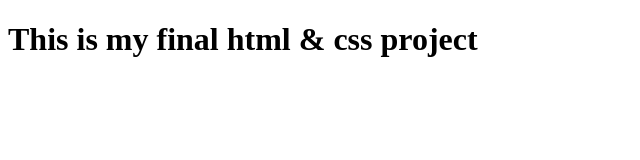
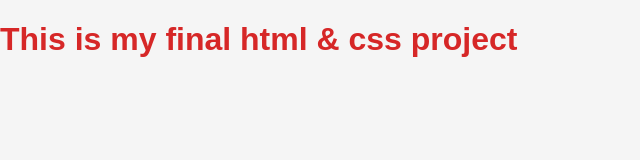
Before and after one commit to Mirel95/colt-steele-html-css-final, a plain HTML site: page index.html in a window 1280 px wide. Shown: the whole page, without its empty margins (0-640 px from the left). Drawn offline with Linux system fonts and the light colour scheme.

Commit message:
Add CSS file and link stylesheet in HTML

```diff
--- /dev/null
+++ b/index.css
@@ -0,0 +1,10 @@
+body {
+  font-family: Arial, sans-serif;
+  background-color: #f5f5f5;
+  margin: 0;
+  padding: 0;
+}
+
+h1 {
+  color: #d62727;
+}
--- a/index.html
+++ b/index.html
@@ -4,6 +4,7 @@
     <meta charset="UTF-8" />
     <meta name="viewport" content="width=device-width, initial-scale=1.0" />
     <title>Swipe</title>
+    <link rel="stylesheet" href="index.css" />
   </head>
   <body>
     <h1>This is my final html & css project</h1>
```
